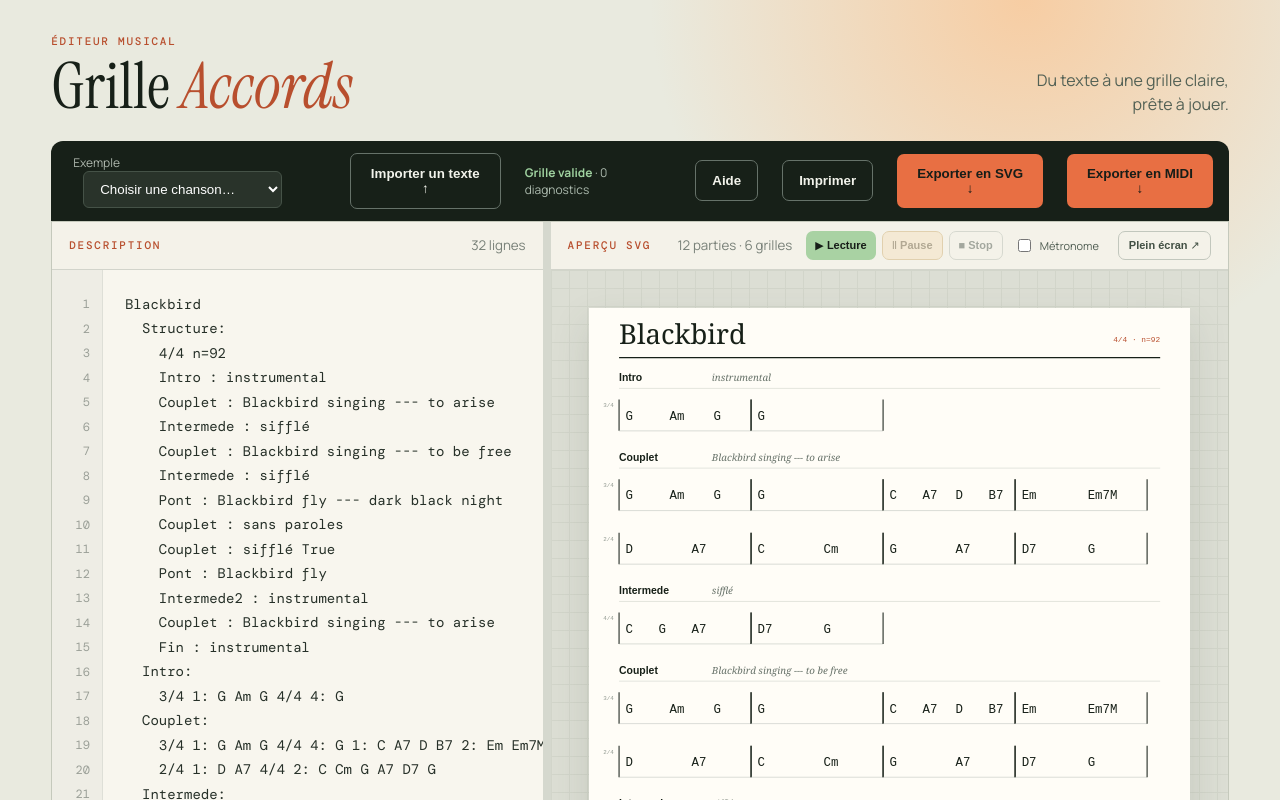
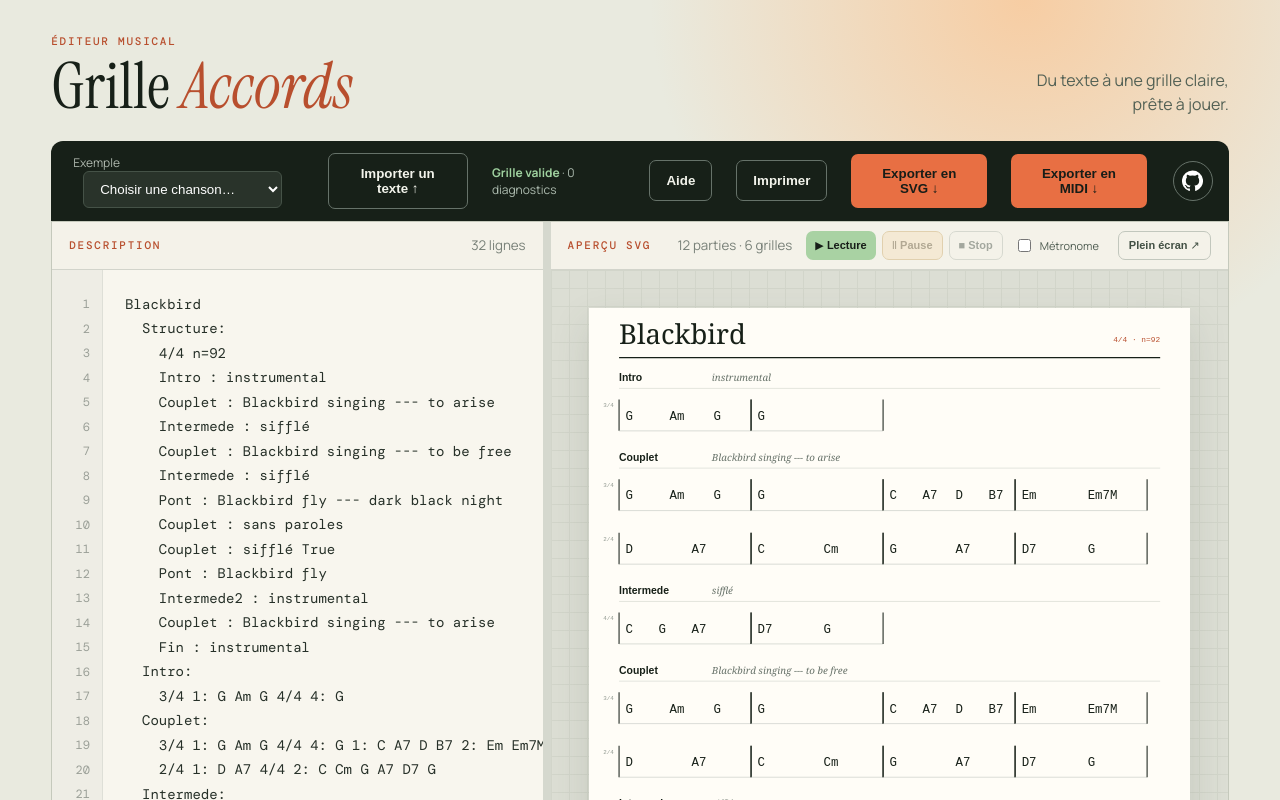
Before and after one commit to jt291/grille-accords-svg, a React (Vite) app: page / in a window 1280 px wide. Shown: the top 800 px of the page. Built offline with nearby package versions, Linux system fonts and the light colour scheme.

Commit message:
Add GitHub source link

```diff
--- a/src/App.tsx
+++ b/src/App.tsx
@@ -1,4 +1,5 @@
 import { useEffect, useMemo, useRef, useState } from 'react'
+import githubMark from './assets/github-mark.svg'
 import { createMidiFile, type PlaybackController, playSong } from './audio'
 import { ChordChart } from './ChordChart'
 import { parseSong } from './parser'
@@ -264,6 +265,16 @@ export default function App() {
         <button type="button" onClick={exportMidi} disabled={errors > 0}>
           Exporter en MIDI ↓
         </button>
+        <a
+          className="github-link"
+          href="https://github.com/jt291/grille-accords-svg"
+          target="_blank"
+          rel="noreferrer"
+          aria-label="Voir les sources sur GitHub"
+          title="Voir les sources sur GitHub"
+        >
+          <img src={githubMark} alt="" />
+        </a>
       </section>
       <div
         className="workspace"
--- a/src/styles.css
+++ b/src/styles.css
@@ -105,6 +105,37 @@ button:hover {
   overflow: hidden;
   clip-path: inset(50%);
   white-space: nowrap;
+}
+.github-link {
+  display: grid;
+  flex: 0 0 auto;
+  place-items: center;
+  width: 40px;
+  height: 40px;
+  margin-left: 2px;
+  border: 1px solid #667269;
+  border-radius: 50%;
+  color: #f2f3eb;
+  transition:
+    color 0.15s,
+    border-color 0.15s,
+    background 0.15s;
+}
+.github-link:hover,
+.github-link:focus-visible {
+  border-color: #f2f3eb;
+  background: #f2f3eb;
+  color: #172018;
+}
+.github-link img {
+  width: 21px;
+  height: 21px;
+  filter: invert(1);
+  transition: filter 0.15s;
+}
+.github-link:hover img,
+.github-link:focus-visible img {
+  filter: none;
 }
 .transport {
   display: flex;
```
Also changed, not shown: src/assets/github-mark.svg (added).
